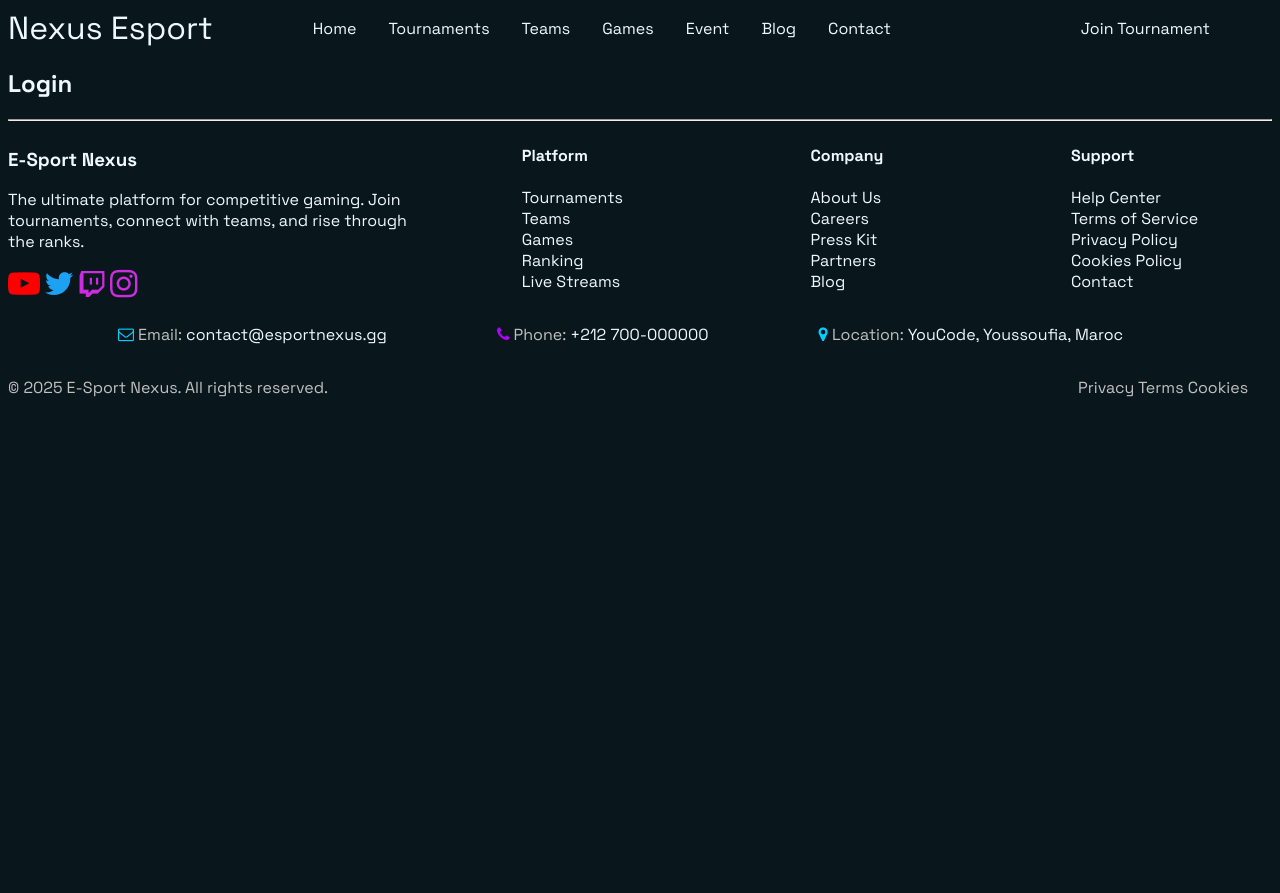
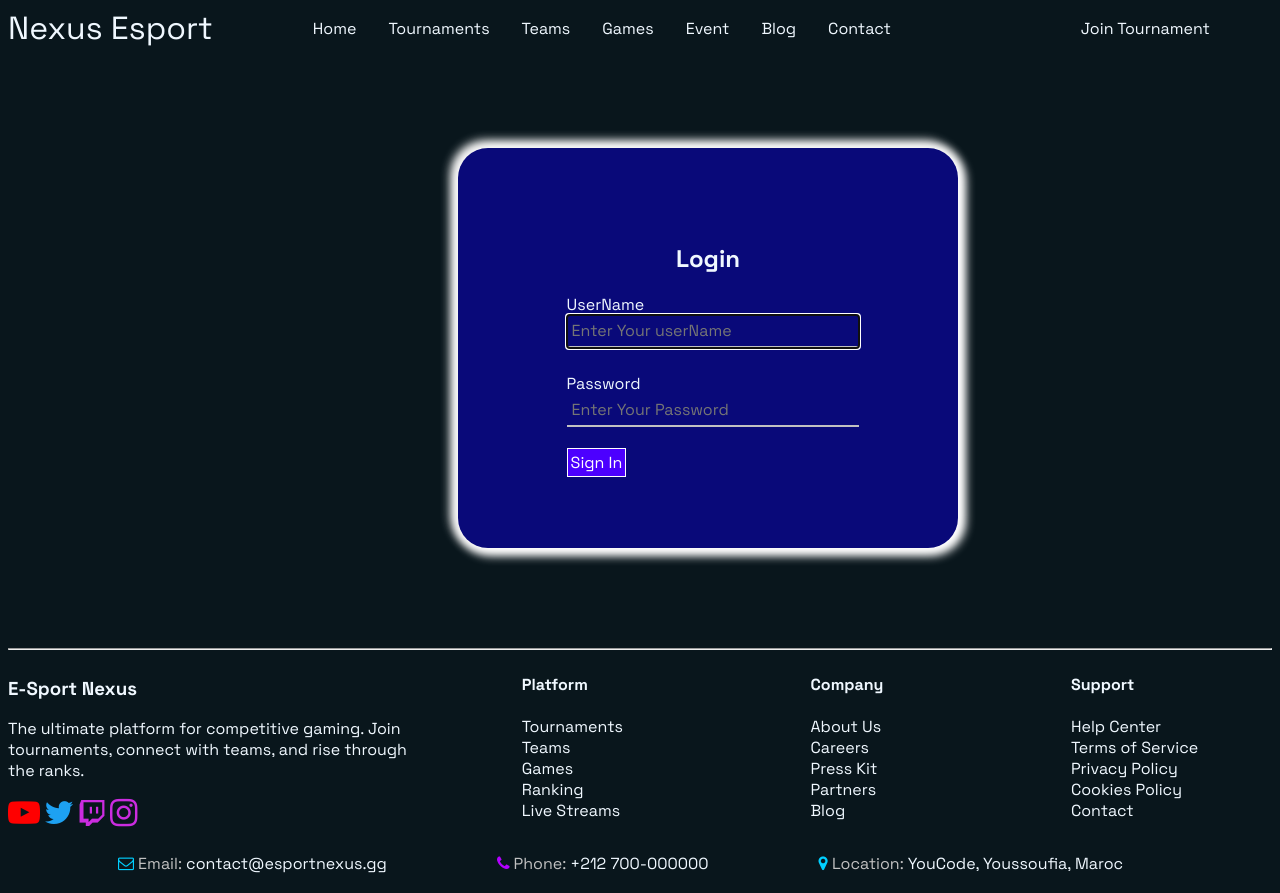
Before and after one commit to yah946/NexusEsports-LandingPage-Brief2, a plain HTML site: page login.html in a window 1280 px wide. Shown: the top 893 px of the page. Before the commit the page ends 800 px from the top, so only its background shows below. Drawn offline with Linux system fonts and the light colour scheme.

Commit message:
Fix some errors about images' path, and Added login page with modern design

```diff
--- a/asset/style.css
+++ b/asset/style.css
@@ -60,14 +60,18 @@ body{
 }
 /* CTA */
 .cta{
-  margin: 0 300px;
-  border: solid 2px #00Cfff;
+  width: 650px;
+  height: 200px;
   display: flex;
-  width: 700px;
-  height: 300px;
-  flex-flow: row wrap;
+  flex-flow: column wrap;
   justify-content: center;
   align-items: center;
+  margin: 0 320px;
+  box-shadow: 3px 3px 10px 5px #00Cfff;
+}
+.cta__text{
+  align-self: center;
+  white-space: pre;
 }
 .cta__button{
   box-shadow: 3px 3px 10px 5px #00Cfff, -3px -3px 10px 5px #00Cfff;
@@ -129,7 +133,7 @@ ul{
   box-shadow: 3px 3px 5px 2px #cc00ff,-3px -3px 5px 2px #00Cfff;
 }
 .games__card--img1{
-    background-image: url(/asset/image/Games1.png);
+    background-image: url(./image/Games1.png);
     display: flex;
     flex-direction: column;
     justify-content: flex-end;
@@ -139,19 +143,19 @@ ul{
   text-decoration: none;
 }
 .games__card--img2{
-    background-image: url(/asset/image/Games2.png);
+    background-image: url(./image/Games2.png);
     display: flex;
     flex-direction: column;
     justify-content: flex-end;
 }
 .games__card--img3{
-    background-image: url(/asset/image/Games3.png);
+    background-image: url(./image/Games3.png);
     display: flex;
     flex-direction: column;
     justify-content: flex-end;
 }
 .games__card--img4{
-    background-image: url(/asset/image/Games4.png);
+    background-image: url(./image/Games4.png);
     display: flex;
     flex-direction: column;
     justify-content: flex-end;
@@ -226,3 +230,43 @@ ul{
     background-image: url(./image/Event4.png);
 
 }
+/* login */
+.form-container{
+  background-color: #090979;
+  border-radius: 30px;
+  box-shadow: 3px 3px 10px 5px white,-3px -3px 10px 5px rgb(235, 235, 235);
+  display: flex;
+  justify-content: center;
+  width: 500px;
+  height: 400px;
+  margin: 100px 450px;
+  align-items: center;
+  flex-flow: column wrap;
+}
+.form-container h2{
+  align-self: center;
+  margin-bottom: 20px;
+
+}
+.input__grp{
+  position: relative;
+  margin-bottom: 25px;
+}
+.input__grp input{
+  width: 100%;
+  padding: 5px;
+  background: transparent;
+  border: none;
+  border-bottom: 2px solid #c1c1c1;
+  color: white;
+  font-size: 16px;
+}
+.login__button{
+  color: white;
+  width: 60px;
+  height: 20px;
+  padding: 3px;
+  border: 1px solid white;
+  background-color: #4C00FF;
+  text-decoration: none;
+}
--- a/login.html
+++ b/login.html
@@ -28,13 +28,24 @@
         <a href="blog.html" class="header__link">Blog</a>
         <a href="Contact.html" class="header__link">Contact</a>
         </div>
-        <a href="register.html" class="header__link header__link--self">Join Tournament</a>
+        <a href="login.html" class="header__link header__link--self">Join Tournament</a>
       </nav>
     </header>
 
     <!-- Login -->
     <div class="form-container">
         <h2>Login</h2>
+        <form>
+            <div class="input__grp">
+                <label for="1">UserName</label>
+                <input autofocus name="username" id="1" type="text" required placeholder="Enter Your userName">
+            </div>
+            <div class="input__grp">
+                <label for="2">Password</label>
+                <input name="passwd" id="2" type="password" required placeholder="Enter Your Password">
+            </div>
+            <a href="#"  class="login__button" type="submit">Sign In</a>
+        </form>
     </div>
 
     <!-- footer --><hr>
```
Also changed, not shown: Contact.html (+1 -1 lines), blog.html (+1 -1 lines), event.html (+1 -1 lines), games.html (+1 -1 lines), index.html (+9 -5 lines), teams.html (+1 -1 lines).
